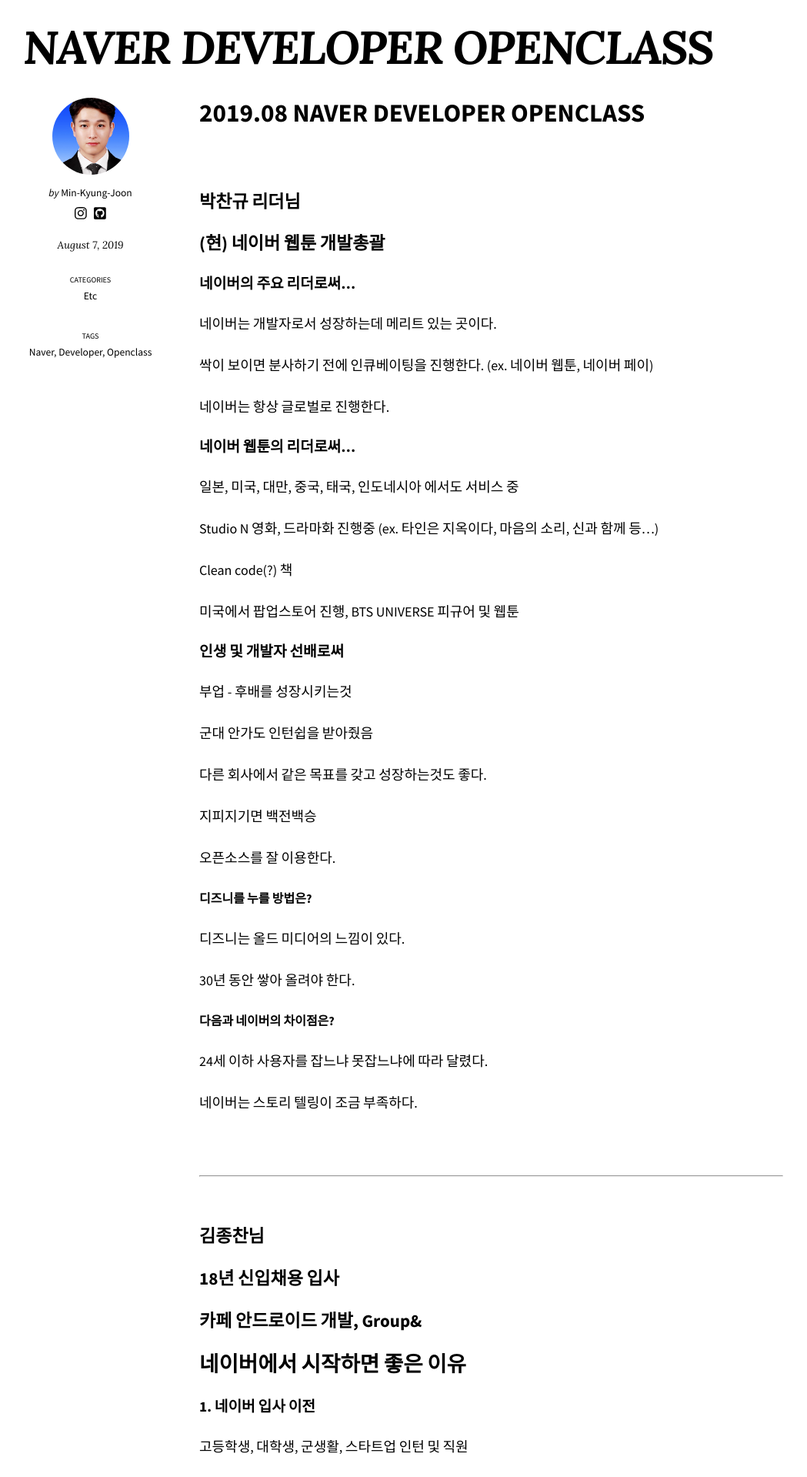
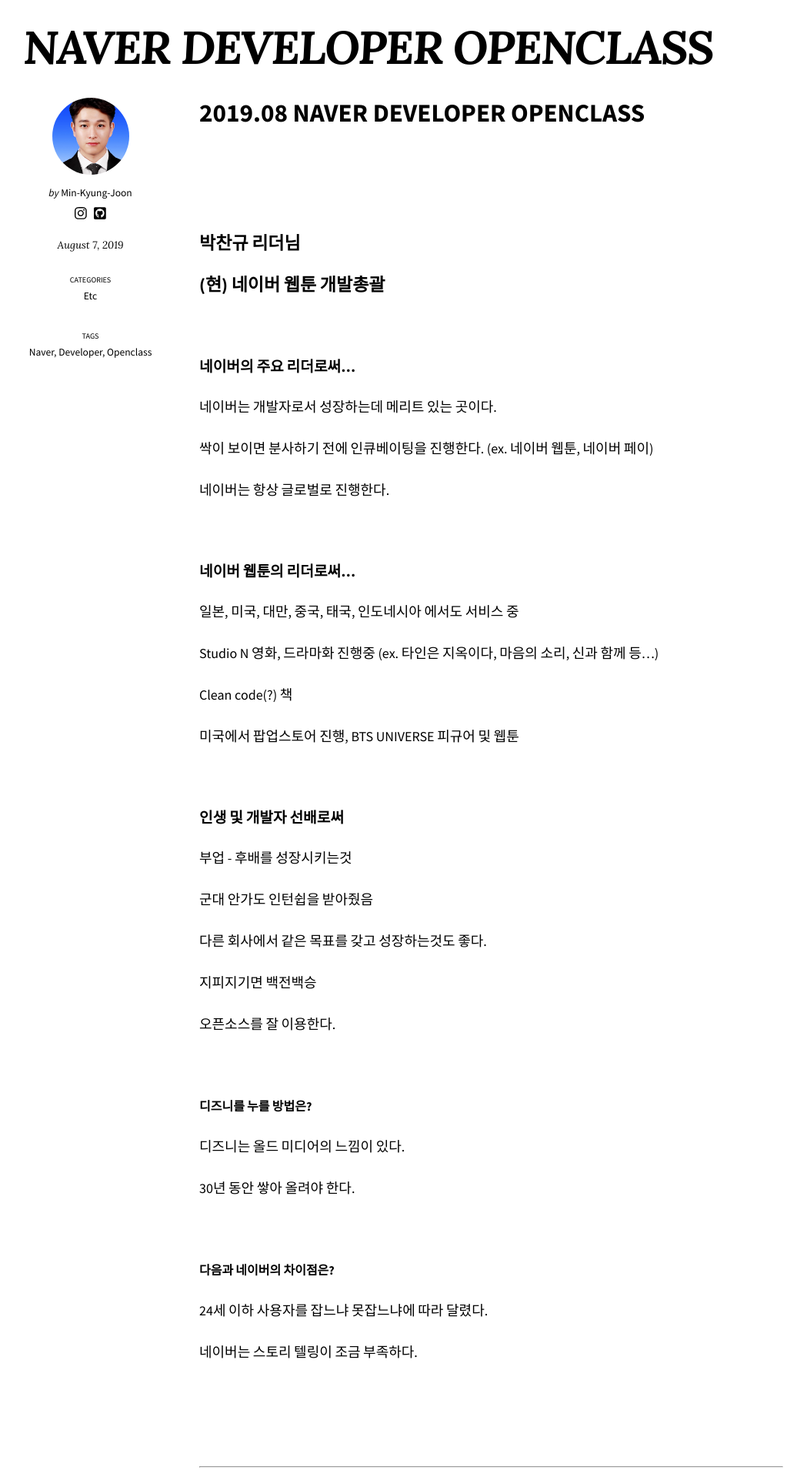
Before and after one commit to jxxnnee/minkkkjoon.github.io, a Jekyll site: the page built from _posts/2019-08-07-naver-developer-openclass.md, in a window 1280 px wide. Shown: the part 341-2260 px from the top of the page at 77% size, without its empty margins (116-1165 px from the left). Built offline with Jekyll 4.4.1, drawn with Linux system fonts in a browser that asks for light colours; nearby versions of some CDN libraries.

Commit message:
Update 2019-08-07-naver-developer-openclass.md

```diff
--- a/_posts/2019-08-07-naver-developer-openclass.md
+++ b/_posts/2019-08-07-naver-developer-openclass.md
@@ -28,11 +28,13 @@ tags:
 
 <br>
 
+<br>
+
 ### 박찬규 리더님
 
 ### (현) 네이버 웹툰 개발총괄
 
-
+<br>
 
 #### 네이버의 주요 리더로써...
 
@@ -42,7 +44,7 @@ tags:
 
 네이버는 항상 글로벌로 진행한다.
 
-
+<br>
 
 #### 네이버 웹툰의 리더로써...
 
@@ -54,7 +56,7 @@ Clean code(?) 책
 
 미국에서 팝업스토어 진행, BTS UNIVERSE 피규어 및 웹툰
 
-
+<br>
 
 #### 인생 및 개발자 선배로써
 
@@ -68,7 +70,7 @@ Clean code(?) 책
 
 오픈소스를 잘 이용한다.
 
-
+<br>
 
 ##### 디즈니를 누를 방법은?
 
@@ -76,7 +78,7 @@ Clean code(?) 책
 
 30년 동안 쌓아 올려야 한다.
 
-
+<br>
 
 ##### 다음과 네이버의 차이점은?
 
@@ -86,7 +88,11 @@ Clean code(?) 책
 
 <br>
 
+<br>
+
 ------
+
+<br>
 
 <br>
 
@@ -96,17 +102,17 @@ Clean code(?) 책
 
 ### 카페 안드로이드 개발, Group&
 
-
+<br>
 
 ## 네이버에서 시작하면 좋은 이유
 
-
+<br>
 
 #### 1. 네이버 입사 이전
 
 고등학생, 대학생, 군생활, 스타트업 인턴 및 직원
 
-
+<br>
 
 #### 2. 네이버 입사 이후
 
@@ -125,7 +131,7 @@ Clean code(?) 책
 - 클린코드, 리펙토링 공부 할 것
 - 한 번 짤때 잘 짜야 한다.
 
-
+<br>
 
 #### 3. 경험있는 학생들에게 네이버가 좋은 이유
 
@@ -135,11 +141,13 @@ Clean code(?) 책
 
 한번 배울 때, 제대로 잘 배우는 것이 중요하다.
 
-
+<br>
 
 <br>
 
 ------
+
+<br>
 
 <br>
 
@@ -151,11 +159,11 @@ Clean code(?) 책
 
 ### Search & Clova, Smart Around
 
-
+<br>
 
 ## 내가 경험한 첫 회사 : 네이버
 
-
+<br>
 
 #### 왜 네이버로 왔는지, 무엇을 기대하고 왔는지?
 
@@ -163,7 +171,7 @@ Clean code(?) 책
 
 경험도 없었고 과에서 진행한 프로젝트 뿐이였다.
 
-
+<br>
 
 #### 지난 3년은 어땠는지?
 
@@ -177,7 +185,7 @@ Clean code(?) 책
 
 좋은 개발 장비 덕분에 많이 성장 할 수 있었다.
 
-
+<br>
 
 #### 일하기 전에 알았다면….
 
@@ -193,7 +201,7 @@ Clean code(?) 책
 
 계속 도전해서 실패해도 많이 배워야 한다.
 
-
+<br>
 
 #### 입사 하려면 어떤 준비를 해야 하는지
 
@@ -203,11 +211,13 @@ Clean code(?) 책
 
 언제 어떤 스트럭쳐를 써야 하는지
 
-
+<br>
 
 <br>
 
 ------
+
+<br>
 
 <br>
 
@@ -219,21 +229,21 @@ Clean code(?) 책
 
 ### 파파고 프론트엔드 개발
 
-
+<br>
 
 ## 스타트업 경험자로서 네이버에서 얻을 수 있는 것들
 
-
+<br>
 
 #### 스타트업에서 네이버 신입 사원으로...
 
-
+<br>
 
 ##### 스타트업에서는...
 
 풀스택으로 혼자 개발하거나 소규모의 팀이 프로젝트를 진행하는 방식으로 일했었다.
 
-
+<br>
 
 ##### 네이버는...
 
@@ -255,7 +265,7 @@ QA(품질관리) 를 통해 버그 체크를 해서 놀라웠다.
 
 다행히 금방 버그를 고쳐서 긴급 배포를 했엇는데 이것도 좋은 경험이었던것 같다.
 
-
+<br>
 
 #### 네이버는 야근 많이 하나요?
 
@@ -265,7 +275,11 @@ burnout 없이 지속적으로 개발을 할 수 있도록 도와주는것이
 
 <br>
 
+<br>
+
 ------
+
+<br>
 
 <br>
 
@@ -277,17 +291,17 @@ burnout 없이 지속적으로 개발을 할 수 있도록 도와주는것이
 
 ### 플레이스플랫폼개발_Glace CG
 
-
+<br>
 
 ## 비전공자가 좋은 개발자 되는 방법
 
-
+<br>
 
 #### 수많은 개발자 중에 좋은 개발자가 되고 싶다면
 
 트렌드 세터, 커뮤니케이션, 빠른 습득력, 통찰력(나무보다 숲을 봐라), 문제 해결 능력(위기 대처 능력), 관찰력, 끊임없는 공부, 꼼꼼함, 합리적인 성격(효율성)
 
-
+<br>
 
 #### 회사에서 어떻게 일을 해야 할까?
 
@@ -297,7 +311,7 @@ burnout 없이 지속적으로 개발을 할 수 있도록 도와주는것이
 
 본인이 만든 서비스는 본인이 맘에 들어야 한다.
 
-
+<br>
 
 #### 개발을 정말 좋아한다면 네이버를 추천합니다.
 
@@ -307,7 +321,7 @@ burnout 없이 지속적으로 개발을 할 수 있도록 도와주는것이
 
 대용량 트래픽에 대한 경험
 
-
+<br>
 
 개발과 요리
 
@@ -315,7 +329,11 @@ burnout 없이 지속적으로 개발을 할 수 있도록 도와주는것이
 
 <br>
 
+<br>
+
 ------
+
+<br>
 
 <br>
 
@@ -329,7 +347,7 @@ burnout 없이 지속적으로 개발을 할 수 있도록 도와주는것이
 
 
 
-
+<br>
 
 ## 일하는 문화가 중요한 이유
 
@@ -338,6 +356,8 @@ burnout 없이 지속적으로 개발을 할 수 있도록 도와주는것이
 일에 집중 할 수 있도록 돕는다.
 
 개인회사 장비(ex. 노트북)를 반출 반입 가능하다.
+
+<br>
 
 ##### 개발하기 위한 최적의 프로세스가 무엇일까?
 
@@ -355,7 +375,7 @@ burnout 없이 지속적으로 개발을 할 수 있도록 도와주는것이
 
 네이버에서는 이런 일이 전혀 없다.
 
-
+<br>
 
 #### 코드리뷰 문화
 
@@ -363,7 +383,7 @@ burnout 없이 지속적으로 개발을 할 수 있도록 도와주는것이
 
 탭 vs 스페이스 4칸
 
-
+<br>
 
 #### 오픈소스
 
@@ -371,15 +391,15 @@ burnout 없이 지속적으로 개발을 할 수 있도록 도와주는것이
 
 오픈소스 라이브러리를 사용하면서 버그 수정 제안 하는것도 장려하고 있다.
 
-
-
 기술공유채널이 잘 되어 있다.
 
-
+<br>
 
 <br>
 
 ------
+
+<br>
 
 <br>
 
@@ -391,7 +411,7 @@ burnout 없이 지속적으로 개발을 할 수 있도록 도와주는것이
 
 ### 동영상클라우드개발_동영상플랫폼
 
-
+<br>
 
 ##### 성장원칙 &#35;1 - 일점돌파 전면전개
 
@@ -399,11 +419,11 @@ burnout 없이 지속적으로 개발을 할 수 있도록 도와주는것이
 
 그 다음 단점들을 하나씩 극복하기 위해서 노력해라
 
-
+<br>
 
 ##### 성장원칙 &#35;2 - 지속적인 자기개발
 
-
+<br>
 
 ##### 성장원칙 &#35;3 - 덕업일치
 
@@ -411,7 +431,7 @@ burnout 없이 지속적으로 개발을 할 수 있도록 도와주는것이
 
 내가 좋아하는 일을 하자
 
-
+<br>
 
 ##### 네이버의 장점
 
@@ -421,7 +441,7 @@ burnout 없이 지속적으로 개발을 할 수 있도록 도와주는것이
 
 수평적인 동료 문화
 
-
+<br>
 
 <br>
 
@@ -429,7 +449,11 @@ burnout 없이 지속적으로 개발을 할 수 있도록 도와주는것이
 
 <br>
 
+<br>
+
 ## 네이버는 이런 개발자를 원합니다.
+
+<br>
 
 #### 3년만에 신입 개발자 공채 실시
 
@@ -441,9 +465,7 @@ burnout 없이 지속적으로 개발을 할 수 있도록 도와주는것이
 
 2차면접
 
-
-
-
+<br>
 
 1. 컴퓨터 공학 기초지식
 
```
